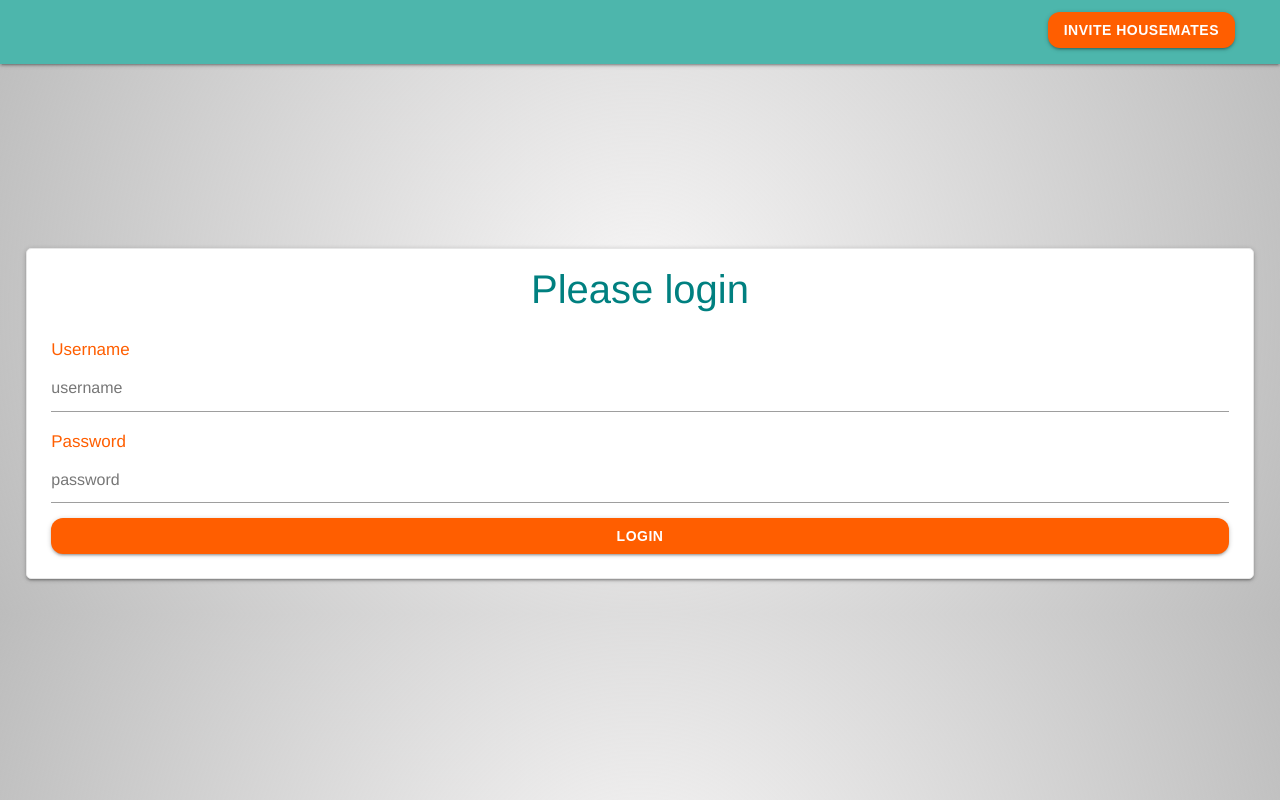
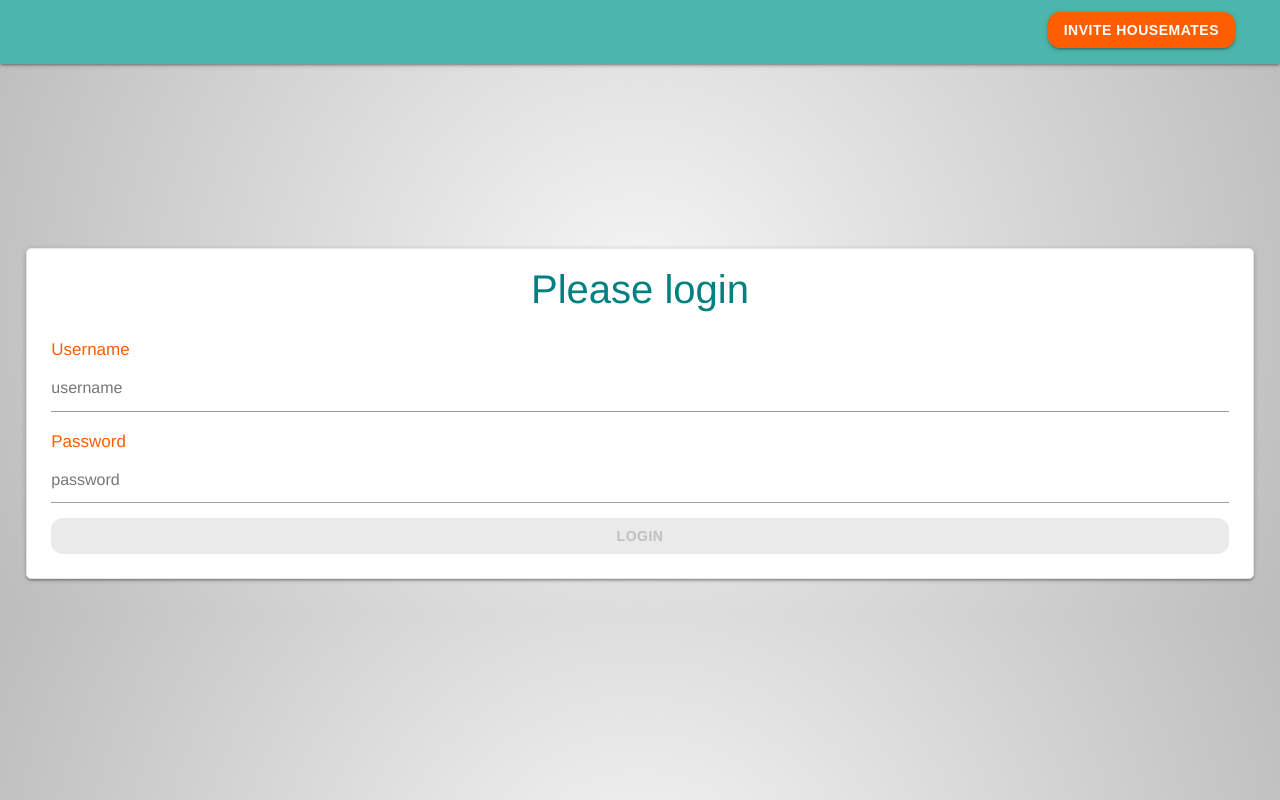
Before and after one commit to kfroerer/HouseWork, a React (Create React App) app in the folder client/: page /login in a window 1280 px wide. Built offline with nearby package versions, Linux system fonts and the light colour scheme; a web font is replaced by a local one.

Commit message:
updated disabled button feature

```diff
--- a/client/src/pages/Login.js
+++ b/client/src/pages/Login.js
@@ -79,7 +79,7 @@ export default class Login extends Component {
                   <Button
                     block
                     bsSize="large"
-                    // disabled={!this.validateForm()}
+                    disabled={!this.validateForm()}
                     type="submit"
                   >
                     Login
--- a/client/src/pages/style.css
+++ b/client/src/pages/style.css
@@ -25,3 +25,8 @@ body {
 .card .card-content .card-title {
     margin-bottom: 30px;
 }
+
+.btn {
+    background-color: #ff5e00;
+
+}
```
